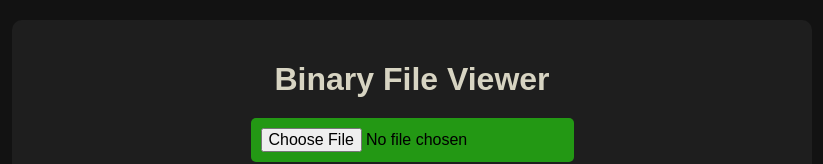
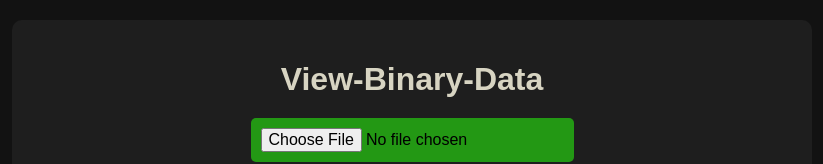
Before and after one commit to Itx-sameer/View-Binary-Data, a website: page public/index.html in a window 1280 px wide. Shown: the top 164 px of the page, without its empty margins (228-1051 px from the left). Drawn offline with Linux system fonts and the light colour scheme.

Commit message:
minor update

```diff
--- a/public/index.html
+++ b/public/index.html
@@ -10,7 +10,7 @@
 <body>
 
   <div class="container">
-    <h1>Binary File Viewer</h1>
+    <h1>View-Binary-Data</h1>
 
     <input type="file" id="inputFile" />
     <div id="output"></div>
```
